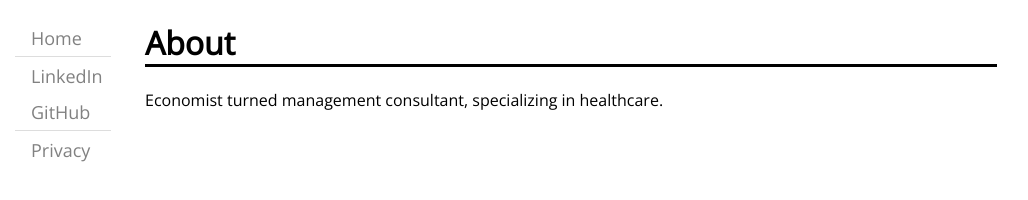
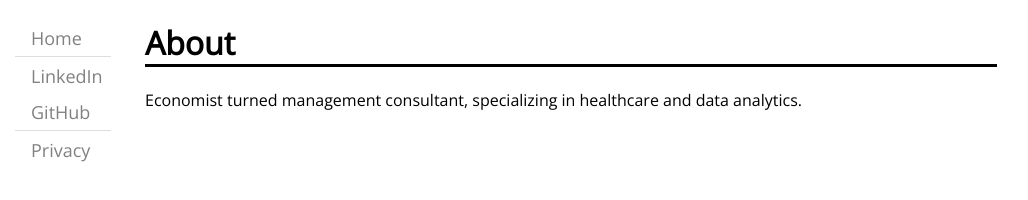
Before and after one commit to aaronkirkman/personal-website, a plain HTML site: page docs/index.html in a window 1280 px wide. Shown: the whole page, without its empty margins (129-1157 px from the left). Drawn offline with nearby package versions, Linux system fonts and the light colour scheme.

Commit message:
add data analytics to specializations

```diff
--- a/docs/index.html
+++ b/docs/index.html
@@ -20,7 +20,7 @@
 <div class="content">
 <h1 id="about">About</h1>
 
-<p>Economist turned management consultant, specializing in healthcare.</p>
+<p>Economist turned management consultant, specializing in healthcare and data analytics.</p>
 
 </div>
 
```
Also changed, not shown: 1 other file.
